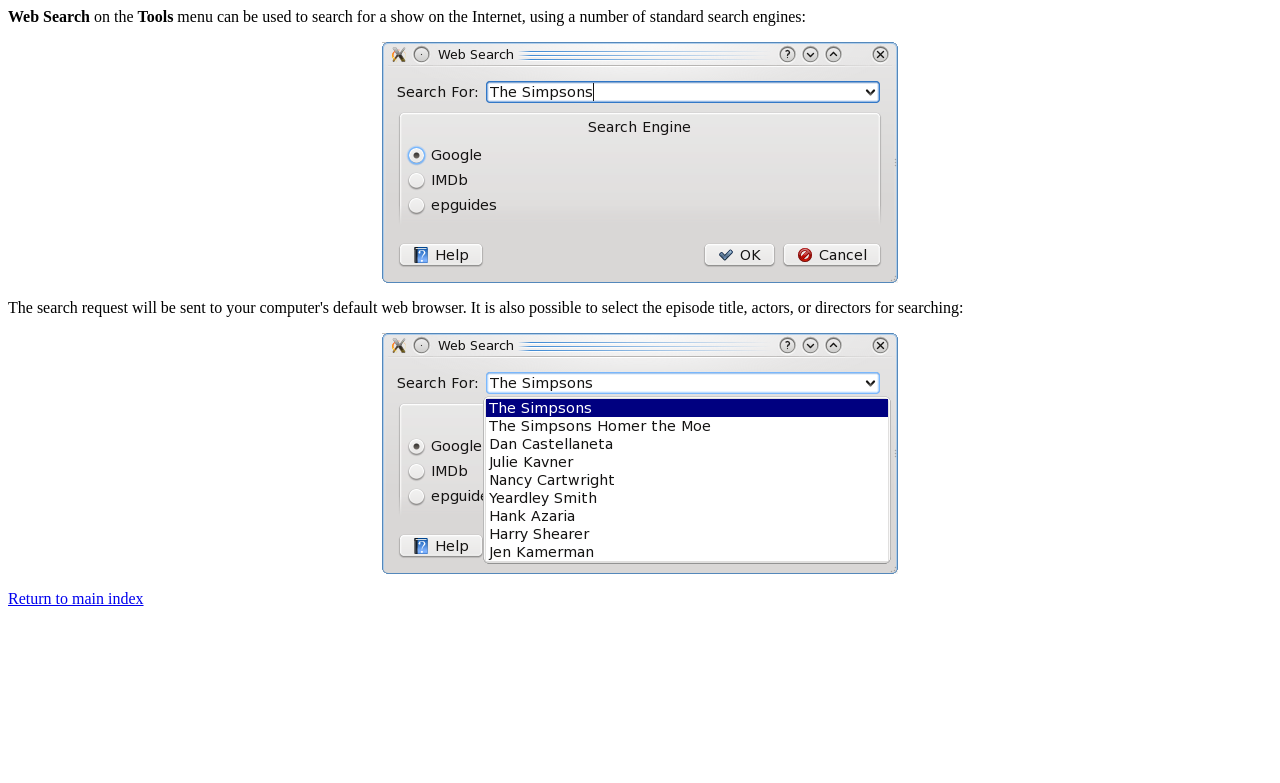
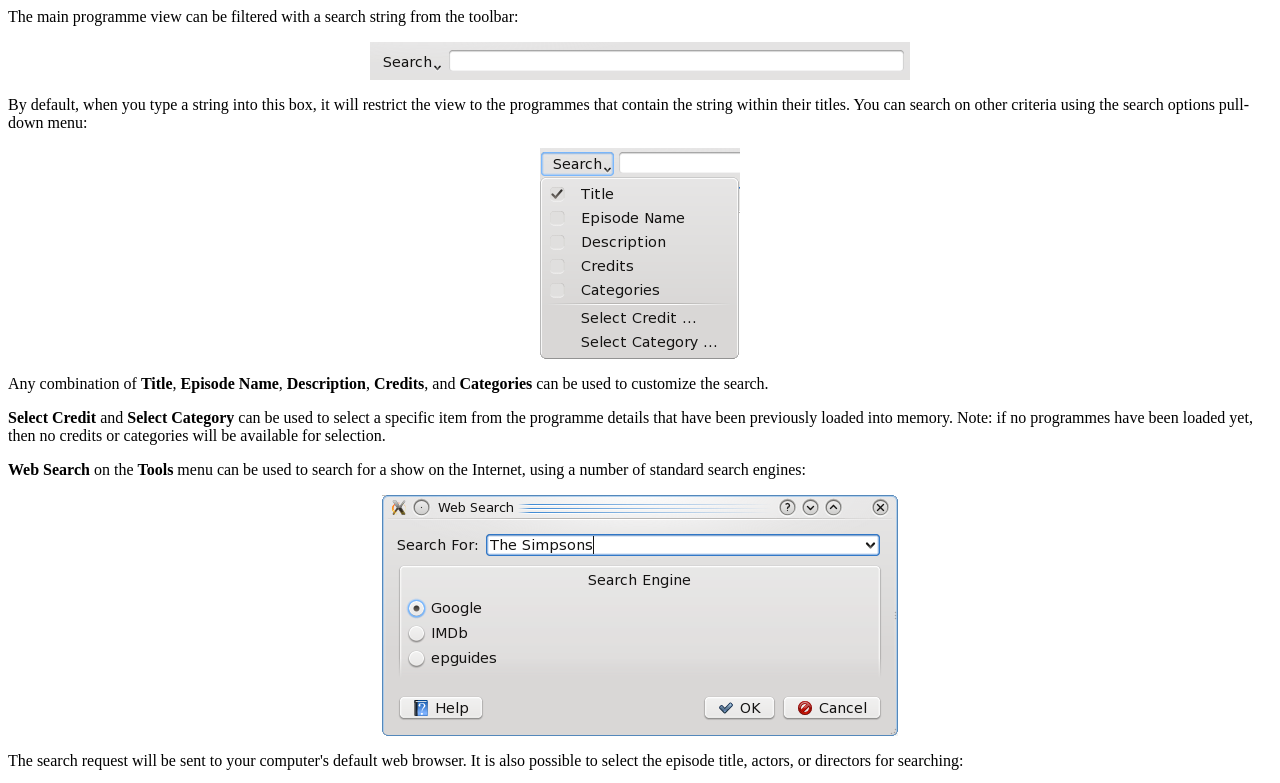
Before and after one commit to rweather/tvguide, a plain HTML site: page help/en/searching.html in a window 1280 px wide. Shown: the top 783 px of the page. Drawn offline with Linux system fonts and the light colour scheme.

Commit message:
Document the search functionality in the help

```diff
--- a/help/en/searching.html
+++ b/help/en/searching.html
@@ -3,6 +3,32 @@
 <title>TV Guide Help - Searching</title>
 </head>
 <body>
+The main programme view can be filtered with a search string
+from the toolbar:<p>
+
+<center>
+<img src="search_filter.png">
+</center><p>
+
+By default, when you type a string into this box, it will restrict
+the view to the programmes that contain the string within their
+titles.  You can search on other criteria using the search options
+pull-down menu:<p>
+
+<center>
+<img src="search_filter_options.png">
+</center><p>
+
+Any combination of <b>Title</b>, <b>Episode Name</b>,
+<b>Description</b>, <b>Credits</b>, and <b>Categories</b> can
+be used to customize the search.<p>
+
+<b>Select Credit</b> and <b>Select Category</b> can be used to
+select a specific item from the programme details that have been
+previously loaded into memory.  Note: if no programmes have been
+loaded yet, then no credits or categories will be available for
+selection.<p>
+
 <b>Web Search</b> on the <b>Tools</b> menu can be used to search
 for a show on the Internet, using a number of standard search
 engines:<p>
```
Also changed, not shown: help/en/search_filter.png (added), help/en/search_filter_options.png (added), 1 other file.
